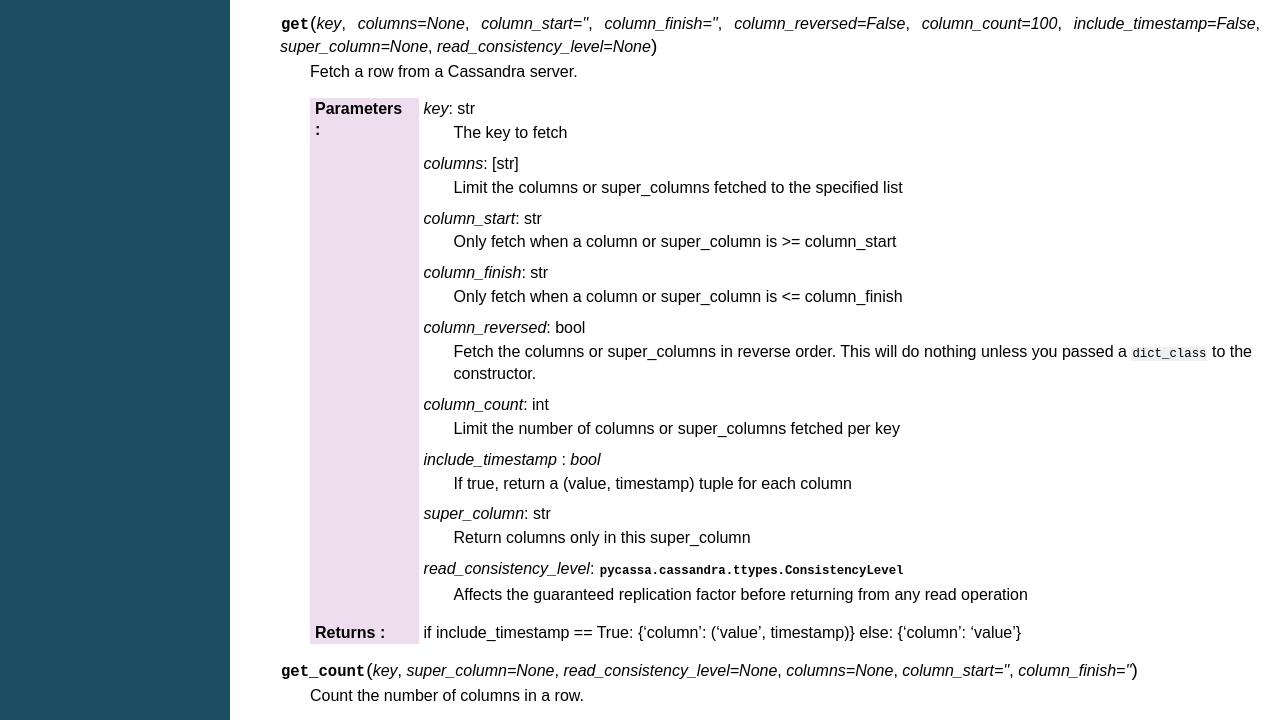
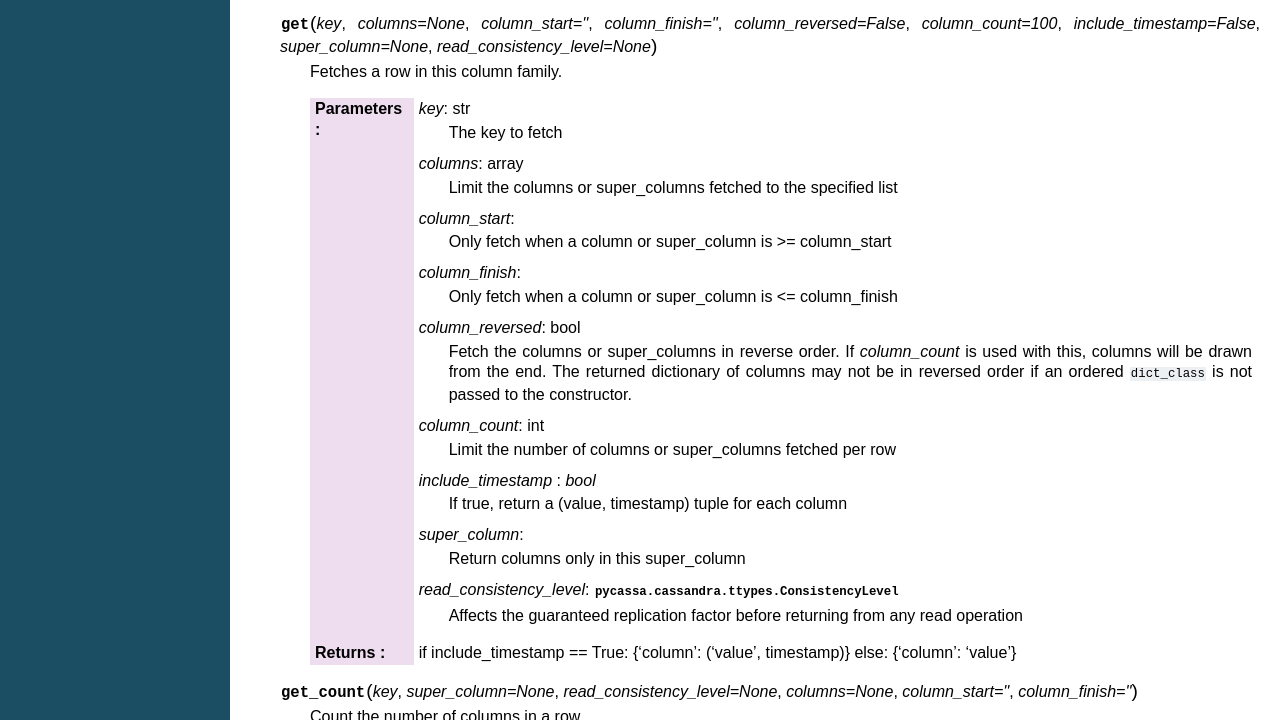
Before and after one commit to pycassa/pycassa, a plain HTML site: page api/pycassa/columnfamily.html in a window 1280 px wide. Shown: the part 1260-1980 px from the top of the page. Drawn offline with Linux system fonts and the light colour scheme.

Commit message:
Update documentation

```diff
--- a/api/pycassa/columnfamily.html
+++ b/api/pycassa/columnfamily.html
@@ -77,7 +77,7 @@ manipulation of data inside Cassandra.</p>
 
 <dl class="class">
 <dt id="pycassa.columnfamily.ColumnFamily">
-<em class="property">class </em><tt class="descclassname">pycassa.columnfamily.</tt><tt class="descname">ColumnFamily</tt><big>(</big><em>client</em>, <em>column_family</em>, <em>buffer_size=1024</em>, <em>read_consistency_level=1</em>, <em>write_consistency_level=1</em>, <em>timestamp=&lt;function gm_timestamp at 0x160ac08&gt;</em>, <em>super=False</em>, <em>dict_class=&lt;type 'dict'&gt;</em>, <em>autopack_names=True</em>, <em>autopack_values=True</em><big>)</big><a class="headerlink" href="#pycassa.columnfamily.ColumnFamily" title="Permalink to this definition">¶</a></dt>
+<em class="property">class </em><tt class="descclassname">pycassa.columnfamily.</tt><tt class="descname">ColumnFamily</tt><big>(</big><em>client</em>, <em>column_family</em>, <em>buffer_size=1024</em>, <em>read_consistency_level=1</em>, <em>write_consistency_level=1</em>, <em>timestamp=&lt;function gm_timestamp at 0x228ec08&gt;</em>, <em>super=False</em>, <em>dict_class=&lt;type 'dict'&gt;</em>, <em>autopack_names=True</em>, <em>autopack_values=True</em><big>)</big><a class="headerlink" href="#pycassa.columnfamily.ColumnFamily" title="Permalink to this definition">¶</a></dt>
 <dd><p>Constructs an abstraction of a Cassandra column family or super column family.</p>
 <p>Operations on this, such as <cite>get</cite> or <cite>insert</cite> will get data from or
 insert data into the corresponding Cassandra column family.</p>
@@ -187,7 +187,7 @@ any write operation</p>
 <dl class="method">
 <dt id="pycassa.columnfamily.ColumnFamily.get">
 <tt class="descname">get</tt><big>(</big><em>key</em>, <em>columns=None</em>, <em>column_start=''</em>, <em>column_finish=''</em>, <em>column_reversed=False</em>, <em>column_count=100</em>, <em>include_timestamp=False</em>, <em>super_column=None</em>, <em>read_consistency_level=None</em><big>)</big><a class="headerlink" href="#pycassa.columnfamily.ColumnFamily.get" title="Permalink to this definition">¶</a></dt>
-<dd><p>Fetch a row from a Cassandra server.</p>
+<dd><p>Fetches a row in this column family.</p>
 <table class="docutils field-list" frame="void" rules="none">
 <col class="field-name" />
 <col class="field-body" />
@@ -196,26 +196,28 @@ any write operation</p>
 <dt><cite>key</cite>: str</dt>
 <dd><p class="first last">The key to fetch</p>
 </dd>
-<dt><cite>columns</cite>: [str]</dt>
+<dt><cite>columns</cite>: array</dt>
 <dd><p class="first last">Limit the columns or super_columns fetched to the specified list</p>
 </dd>
-<dt><cite>column_start</cite>: str</dt>
+<dt><cite>column_start</cite>: </dt>
 <dd><p class="first last">Only fetch when a column or super_column is &gt;= column_start</p>
 </dd>
-<dt><cite>column_finish</cite>: str</dt>
+<dt><cite>column_finish</cite>:</dt>
 <dd><p class="first last">Only fetch when a column or super_column is &lt;= column_finish</p>
 </dd>
 <dt><cite>column_reversed</cite>: bool</dt>
-<dd><p class="first last">Fetch the columns or super_columns in reverse order. This will do
-nothing unless you passed a <tt class="docutils literal"><span class="pre">dict_class</span></tt> to the constructor.</p>
+<dd><p class="first last">Fetch the columns or super_columns in reverse order. If <cite>column_count</cite> is
+used with this, columns will be drawn from the end. The returned dictionary
+of columns may not be in reversed order if an ordered <tt class="docutils literal"><span class="pre">dict_class</span></tt> is not
+passed to the constructor.</p>
 </dd>
 <dt><cite>column_count</cite>: int</dt>
-<dd><p class="first last">Limit the number of columns or super_columns fetched per key</p>
+<dd><p class="first last">Limit the number of columns or super_columns fetched per row</p>
 </dd>
 <dt><cite>include_timestamp</cite> <span class="classifier-delimiter">:</span> <span class="classifier">bool</span></dt>
 <dd><p class="first last">If true, return a (value, timestamp) tuple for each column</p>
 </dd>
-<dt><cite>super_column</cite>: str</dt>
+<dt><cite>super_column</cite>:</dt>
 <dd><p class="first last">Return columns only in this super_column</p>
 </dd>
 <dt><cite>read_consistency_level</cite>: <tt class="xref py py-class docutils literal"><span class="pre">pycassa.cassandra.ttypes.ConsistencyLevel</span></tt></dt>
@@ -274,7 +276,7 @@ any read operation</p>
 <dl class="method">
 <dt id="pycassa.columnfamily.ColumnFamily.get_indexed_slices">
 <tt class="descname">get_indexed_slices</tt><big>(</big><em>index_clause</em>, <em>columns=None</em>, <em>column_start=''</em>, <em>column_finish=''</em>, <em>column_reversed=False</em>, <em>column_count=100</em>, <em>include_timestamp=False</em>, <em>super_column=None</em>, <em>read_consistency_level=None</em><big>)</big><a class="headerlink" href="#pycassa.columnfamily.ColumnFamily.get_indexed_slices" title="Permalink to this definition">¶</a></dt>
-<dd><p>Fetches a set of rows from a Cassandra server based on an index clause.</p>
+<dd><p>Fetches a set of rows from this column family based on an index clause.</p>
 <table class="docutils field-list" frame="void" rules="none">
 <col class="field-name" />
 <col class="field-body" />
```
Also changed, not shown: api/pycassa/logger.html (+1 -1 lines), api/pycassa/pool.html (+2 -2 lines), searchindex.js, 1 other file.
